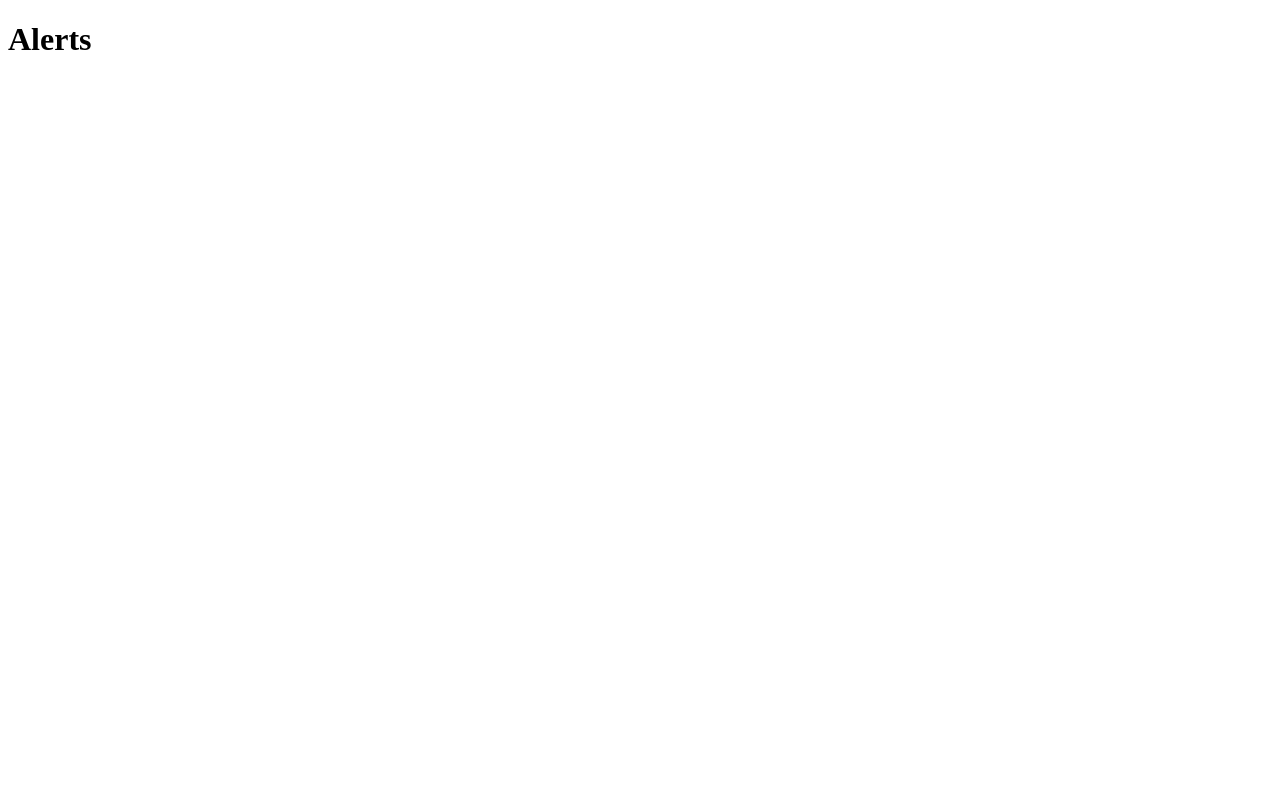
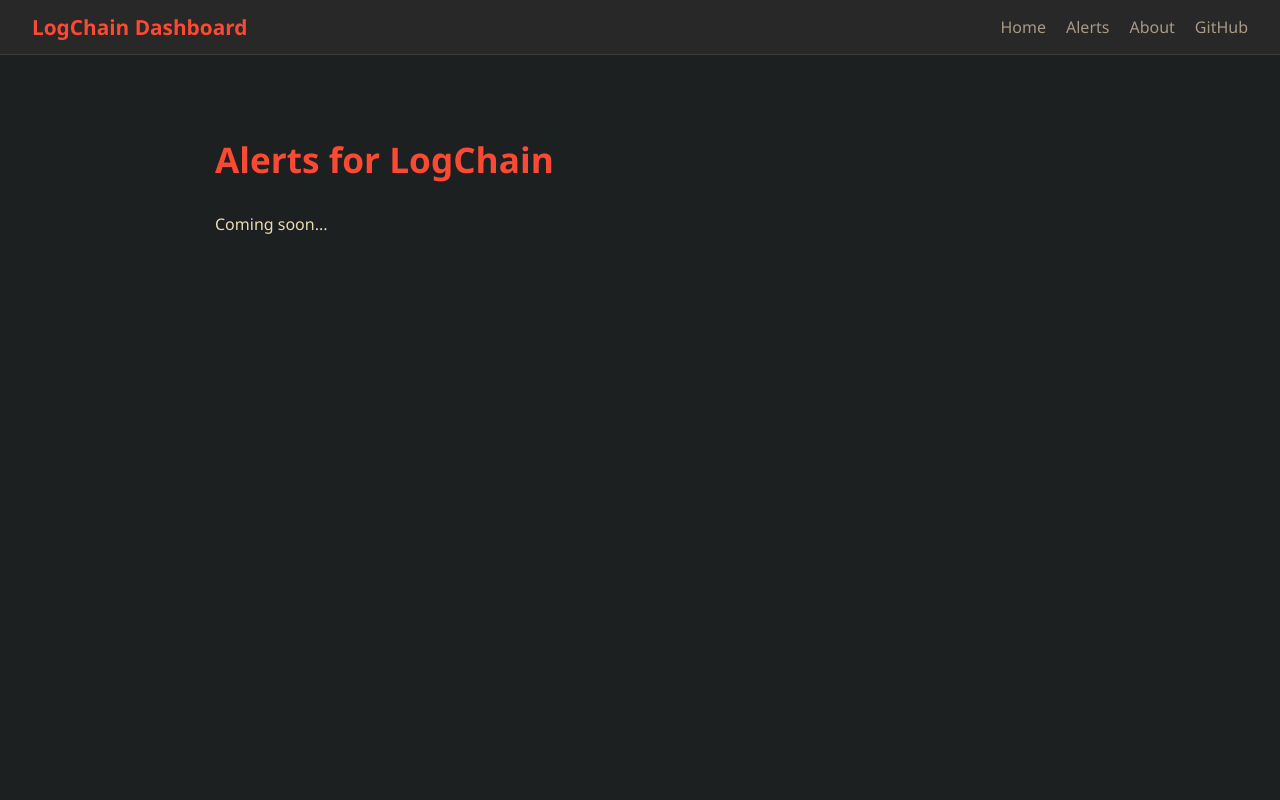
Before and after one commit to austindriggs/logchain, a Flask app: page /alert/ in a window 1280 px wide. Before the commit the page is almost empty. Run offline with Flask 3, Linux system fonts and the light colour scheme.

Commit message:
simple alerts page to keep gruvbox theme

```diff
--- a/src/static/alert.css
+++ b/src/static/alert.css
@@ -0,0 +1,70 @@
+/* Force the body to use your variable and fill the screen */
+body {
+    background-color: var(--bg-hard) !important;
+    color: var(--fg-main);
+    min-height: 100vh;
+    margin: 0;
+}
+
+/* Navbar */
+.navbar {
+    display: flex;
+    justify-content: space-between;
+    align-items: center;
+    background-color: var(--bg-soft);
+    padding: 0.8rem 2rem;
+    border-bottom: 1px solid var(--bg-element);
+    flex-shrink: 0;
+}
+
+.nav-brand a {
+    color: var(--gb-red);
+    font-size: 1.3rem;
+    font-weight: bold;
+    text-decoration: none;
+}
+
+.nav-links {
+    list-style: none;
+    display: flex;
+    gap: 20px;
+    margin: 0;
+}
+
+.nav-links a {
+    color: var(--fg-muted);
+    text-decoration: none;
+}
+
+/* Main Content Area */
+.alert-container {
+    max-width: 850px;
+    margin: 80px auto;
+    padding: 0 20px;
+}
+
+h1 {
+    color: var(--gb-red);
+    font-size: 2.2rem;
+    margin-bottom: 30px;
+}
+
+/* The Card - using your --bg-soft variable */
+.content-card {
+    background-color: var(--bg-soft);
+    border: 1px solid var(--bg-border);
+    border-left: 5px solid var(--gb-green);
+    padding: 40px;
+    border-radius: 4px;
+    box-shadow: 0 4px 15px rgba(0,0,0,0.3);
+}
+
+.content-card p {
+    font-size: 1.1rem;
+    line-height: 1.8;
+    margin-bottom: 20px;
+}
+
+strong {
+    color: var(--gb-yellow);
+}
--- a/src/templates/alert.html
+++ b/src/templates/alert.html
@@ -1,10 +1,30 @@
 <!DOCTYPE html>
-<html>
+<html lang="en">
 <head>
-    <title>LogChain</title>
+    <meta charset="UTF-8">
+    <meta name="viewport" content="width=device-width, initial-scale=1.0">
+    <title>LogChain Alerts</title>
+    <link rel="stylesheet" href="{{ url_for('static', filename='theme.css') }}">
     <link rel="stylesheet" href="{{ url_for('static', filename='alert.css') }}">
 </head>
-<body>
-    <h1>Alerts</h1>
+<body class="gruvbox-dark">
+    <nav class="navbar">
+        <div class="nav-brand">
+            <a href="{{ url_for('index') }}">LogChain Dashboard</a>
+        </div>
+        <ul class="nav-links">
+            <li><a href="{{ url_for('index') }}">Home</a></li>
+            <li><a href="{{ url_for('alert') }}">Alerts</a></li>
+            <li><a href="{{ url_for('about') }}">About</a></li>
+            <li><a href="https://github.com/austindriggs/logchain/" target="_blank">GitHub</a></li>
+        </ul>
+    </nav>
+
+    <div class="alert-container">
+        <h1>Alerts for LogChain</h1>
+
+        <p>Coming soon...</p>
+
+    </div>
 </body>
 </html>
```
